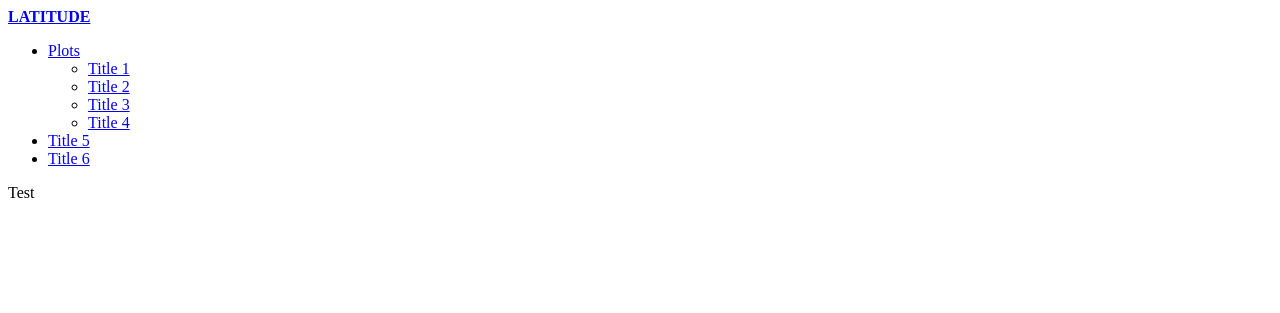
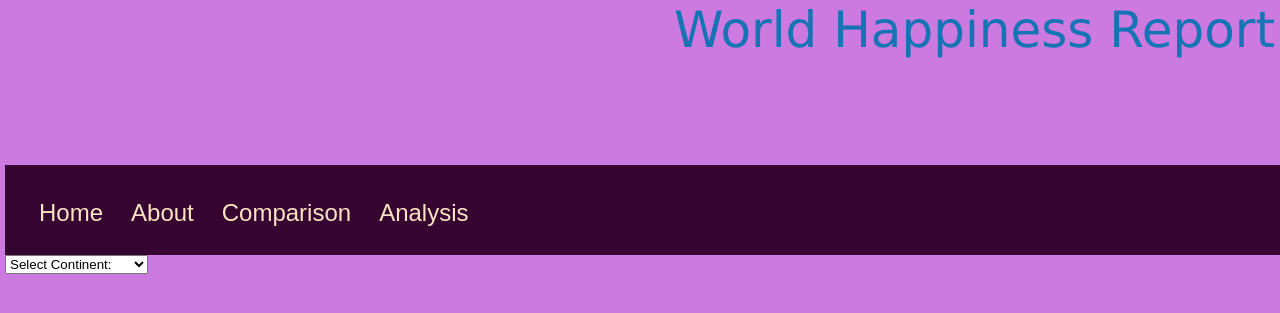
Before and after one commit to cmtaflin/koolmonwen_grp, a Flask app: template templates/index.html in a window 1280 px wide. Shown: the top 313 px of the page. Run offline with Flask 2, Linux system fonts and the light colour scheme; the template is opened without the code that fills it, so the values that code supplies are empty; parts of the project's set-up code (start-up, migrations or seed data) failed here and were passed over; some libraries are stand-ins or nearby versions.

Commit message:
connected Hiral html to craigs flask

```diff
--- a/templates/index.html
+++ b/templates/index.html
@@ -2,45 +2,38 @@
 <html lang="en">
 
 <head>
-	<meta charset="UTF-8">
-	 <meta name="viewport" content="width=device-width, initial-scale=1">
-    <title>Happiness</title>
+  <meta charset="UTF-8">
+  <title>World Happiness Report</title>
+  <link rel="stylesheet" href="reset.css">
+  <link rel="stylesheet" href="styles.css">
+
 </head>
+<body>
+    <div class="container">
+    <header class="header">
+      </header>
+      <h1>World Happiness Report</h1>
 
-<body>
+      </div>
+     <div class="navbar">
+        <a href="#">Home</a>
+        <a href="#">About</a>
+        <a href="#">Comparison</a>
+        <a href="#">Analysis</a>
+    </div>
+    <div class="custom-select" style="width: 500px;">
+        <select>
+          <option value="0">Select Continent:</option>
+          <option value="1">Africa</option>
+          <option value="2">Asia</option>
+          <option value="3">Arab States</option>
+          <option value="4">Asia & Pacific</option>
+          <option value="5">Europe</option>
+          <option value="6">North America</option>
+          <option value="7">South/Latin America</option>s
+        </select>
+      </div>
 
+</body>
 
-
-	<!--              NAVIGATION BAR                                   -->
-
-	<!-----Nav Left Side                                               -->
-
-	<nav class= "navbar-default">
-	  <div class="navbar header">
-		<div class="container-fluid">
-		  <a class="navbar-left lat_box" href="index.html"><strong>LATITUDE</strong></a>
-
-	<!--                                                 Nav Right Side-->
-
-		  <ul class= "nav navbar-nav navbar-right">
-					<li class = "dropdown">
-					   <a class="dropdown-toggle" data-toggle="dropdown" href="#">Plots
-					   <span class ="caret"></span></a>
-						 <ul class ="dropdown-menu">
-							 <li><a href=#>Title 1</a></li>
-							 <li><a href=#>Title 2</a></li>
-							 <li><a href=#>Title 3</a></li>
-							 <li><a href=#>Title 4</a></li>
-						 </ul>
-					 </li>
-					 <li> <a href=#>Title 5</a></li>
-					 <li> <a href=#>Title 6</a></li>
-			  </ul>
-		   </div>
-	  </div>
-	</nav>
-
-	<!--                      END NAV BAR                              -->
-
-<p>Test</p>
-</body>
+</html>
--- /dev/null
+++ b/templates/reset.css
@@ -0,0 +1,142 @@
+/* http://meyerweb.com/eric/tools/css/reset/
+   v2.0 | 20110126
+   License: none (public domain)
+*/
+
+html,
+body,
+div,
+span,
+applet,
+object,
+iframe,
+h1,
+h2,
+h3,
+h4,
+h5,
+h6,
+p,
+blockquote,
+pre,
+a,
+abbr,
+acronym,
+address,
+big,
+cite,
+code,
+del,
+dfn,
+em,
+img,
+ins,
+kbd,
+q,
+s,
+samp,
+small,
+strike,
+strong,
+sub,
+sup,
+tt,
+var,
+b,
+u,
+i,
+center,
+dl,
+dt,
+dd,
+ol,
+ul,
+li,
+fieldset,
+form,
+label,
+legend,
+table,
+caption,
+tbody,
+tfoot,
+thead,
+tr,
+th,
+td,
+article,
+aside,
+canvas,
+details,
+embed,
+figure,
+figcaption,
+footer,
+header,
+hgroup,
+menu,
+nav,
+output,
+ruby,
+section,
+summary,
+time,
+mark,
+audio,
+video {
+
+  /* Positioning */
+  margin: 0;
+  vertical-align: baseline;
+
+  /* Box-model */
+  padding: 0;
+
+  /* Typography */
+  font-size: 100%;
+  font: inherit;
+
+  /* Visual */
+  border: 0;
+
+}
+
+/* HTML5 display-role reset for older browsers */
+article,
+aside,
+details,
+figcaption,
+figure,
+footer,
+header,
+hgroup,
+menu,
+nav,
+section { display: block; }
+
+body { line-height: 1; }
+
+ol,
+ul { list-style: none; }
+
+blockquote,
+q { quotes: none; }
+
+blockquote:before,
+blockquote:after,
+q:before,
+q:after {
+
+  /* Misc */
+  content: '';
+  content: none;
+
+}
+
+table {
+
+  /* Visual */
+  border-collapse: collapse;
+  border-spacing: 0;
+
+}
--- /dev/null
+++ b/templates/styles.css
@@ -0,0 +1,165 @@
+
+/* Giving the body the specified background color, adding font sizes for the h1 and h3 elements we'll be using */
+body {
+  padding: 5px;
+  margin: 0px;
+  background: #cc79e0;
+  text-align: left;
+
+
+}
+
+/* Giving our navbar some padding and a background color */
+.navbar {
+  padding: 20px;
+  background: #350431;
+  overflow: hidden;
+  height: 50px;
+  width: 100%;
+}
+h1 {
+  font-size: 50px;
+  text-align: right;
+  font: outline;
+  font-display: bold;
+  color: rgb(20, 116, 180);
+  font-family: 'Lucida Sans', 'Lucida Sans Regular', 'Lucida Grande', 'Lucida Sans Unicode', Geneva, Verdana, sans-serif;
+}
+/* Making our navbar li's inline-block elements this makes it so we can have multiple on the same line. Floats could have been used too */
+.navbar a {
+  float: left;
+  cursor: pointer;
+  background: #350431;
+  border-radius: 20px;
+  font: 1.5em sans-serif;
+  text-decoration: none;
+  text-align: center;
+  padding: 14px 14px;
+  color: bisque;
+
+}
+.navbar a:hover {
+
+  background-color: #cc79e0;
+  font: bold;
+  color: beige;
+}
+.custom-select {
+  position: relative;
+  font-family: Arial;
+  color: #cc79e0;
+  size: 60px;
+}
+.select-selected {
+  background-color: #cc79e0;
+}
+.select-selected:after {
+  position: absolute;
+  content: "";
+  top: 14px;
+  right: 10px;
+  width: 0;
+  height: 0;
+  border: 6px solid transparent;
+  border-color: #fff transparent transparent transparent;
+}
+
+/*.vertical-menu {
+
+  width: 500px;
+  height: 450px;
+  overflow-y: auto;
+}
+.vertical-menu a {
+background-color: #cc79e0;
+color: #0e0d0d;
+padding: 10px;
+text-decoration: none;
+font: 1em sans-serif;
+}
+.vertical-menu a:hover {
+
+  background-color: #350431;
+  font: bold;
+  color: beige;
+}
+*/
+.header {
+  padding: 80px;
+  margin: auto;
+  float: left;
+}
+/* Column container */
+.row {
+
+  display: flex;
+  flex-wrap: wrap;
+}
+/* Create two unequal columns that sits next to each other */
+/* Sidebar/left column */
+.side {
+  flex: 30%;
+  -ms-flex: 30%;
+  background-color: rgb(224, 166, 224);
+  padding: 20px;
+  border-block-end: #350431
+}
+/* Main column */
+.main {
+  flex: 70%;
+  -ms-flex: 70%;
+  background-color:wheat;
+  padding: 20px;
+}
+ Getting rid of the default link styles here
+.navbar li a {
+  color: #000;
+  text-decoration: none;
+}
+
+/* Styling the header, giving it a height, a background color, and some top padding
+.header {
+  height: 200px;
+  padding-top: 20px;
+  background: #cdcdcd;
+}
+
+/* Centering our h1 tag inside our header, giving it a little padding, removing its margin
+.header h1 {
+  padding: 60px;
+  margin: 0;
+  color: #000;
+  text-align: center;
+}
+
+/* Giving the .post element margin on 3 sides
+.post {
+  margin-top: 50px;
+  margin-right: 100px;
+  margin-left: 100px;
+}
+
+#nav-select {
+  visibility: hidden;
+}*/
+
+/* Adding media queries to show the drop-down, and hide the navbar when the screen is smaller than 480 pixels
+@media (max-width: 480px) {
+  .navbar li {
+    padding: 10px;
+  }
+
+  .post {
+    margin-right: 30px;
+    margin-left: 30px;
+  }
+
+  .navbar ul {
+    visibility: hidden;
+  }
+
+  #nav-select {
+    visibility: visible;
+  }
+}
+*/
```
